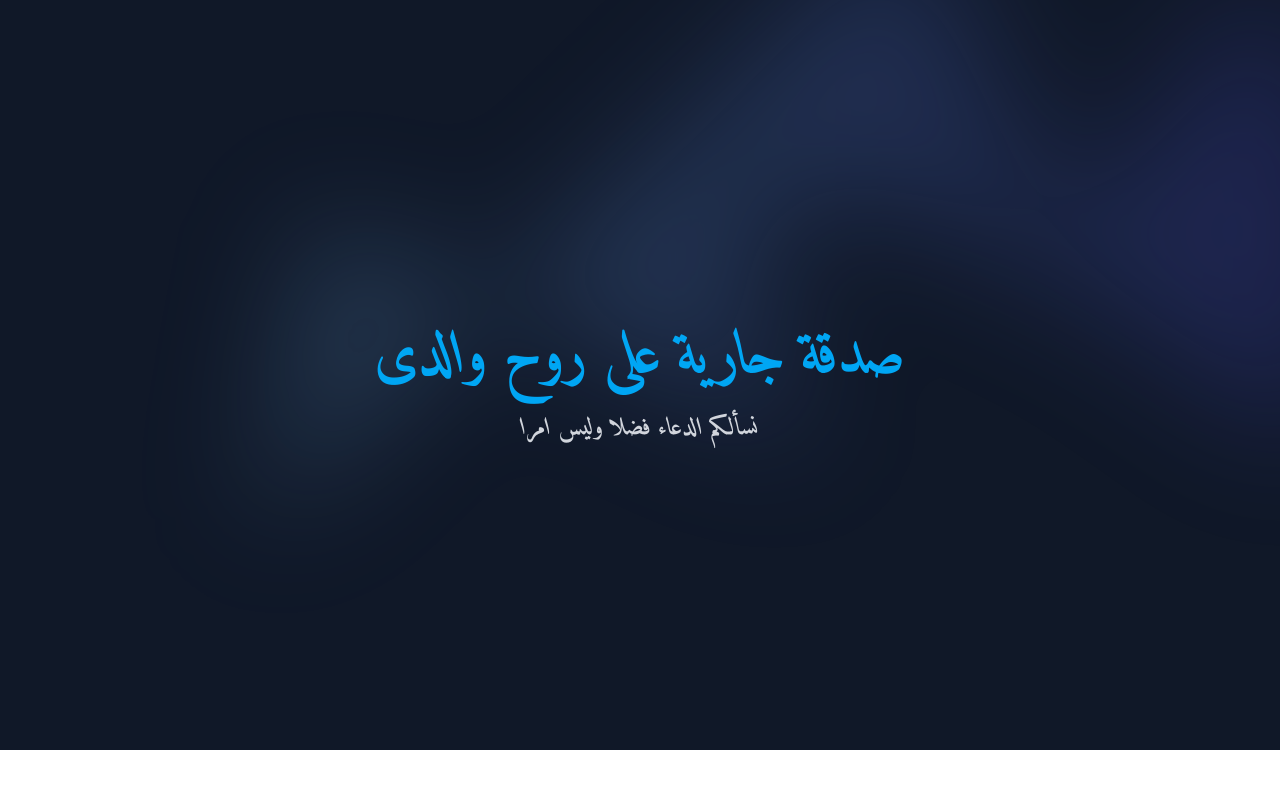
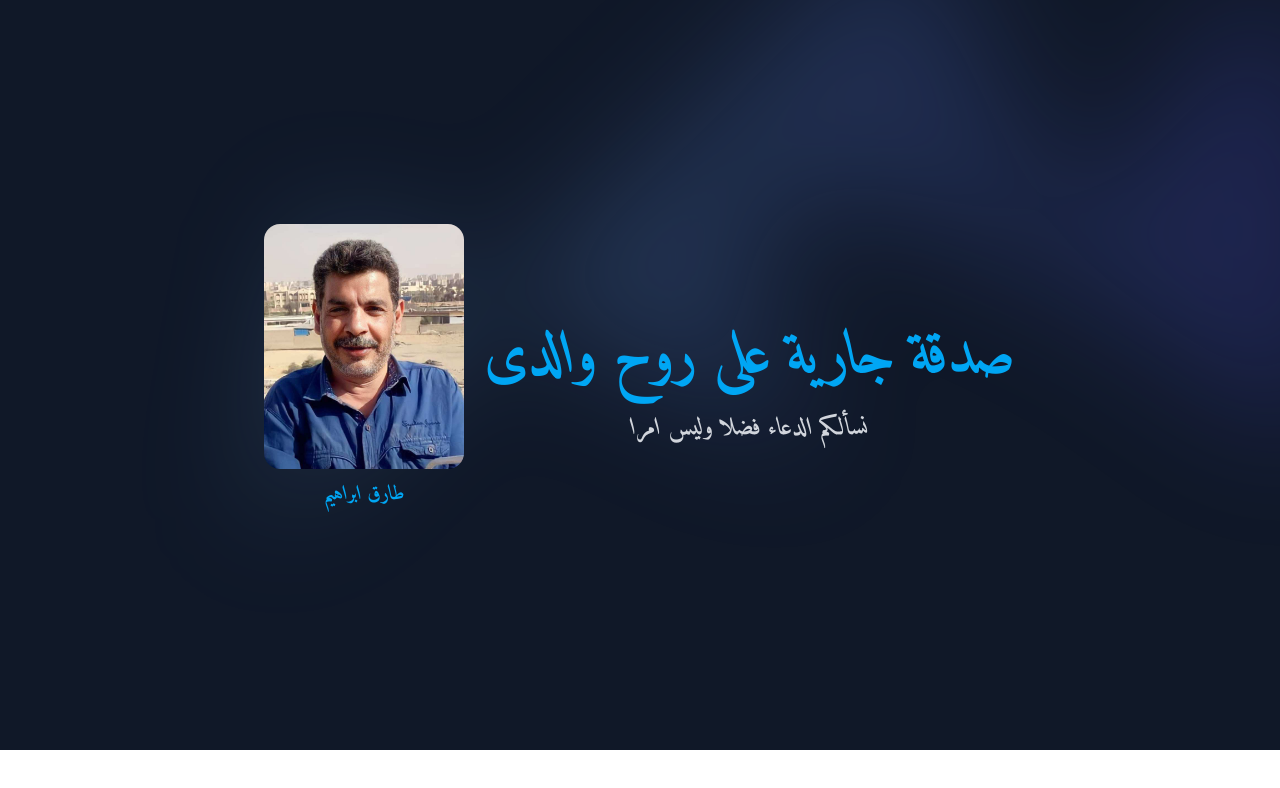
Before and after one commit to Motarek175/Quran, an Angular app: page / in a window 1280 px wide. Shown: the top 788 px of the page. Built offline with nearby package versions, Linux system fonts and the light colour scheme; no server answers.

Commit message:
Prepare for deployment

```diff
--- a/angular.json
+++ b/angular.json
@@ -25,7 +25,8 @@
               },
               {
                 "glob": "**/*",
-                "input": "assets/"
+                "input": "src/assets",
+                "output": "/assets"
               },
               {
                 "glob": "**/*",
--- a/src/app/Components/home/home.component.html
+++ b/src/app/Components/home/home.component.html
@@ -37,16 +37,32 @@
   </div>
   <div class="mt-[-50px] flex h-screen items-center justify-center">
     <div
-      class="max-w-full flex-shrink-0 px-4 text-center lg:mx-0 lg:max-w-3xl lg:pt-8"
+      class="max-w-full flex items-center flex-col md:flex-row justify-center flex-shrink-0 gap-5 text-center lg:mx-0 lg:max-w-3xl lg:pt-8"
     >
+      <div class="text">
         <h1
-        class="mt-10 text-5xl font-bold tracking-tight text-white sm:text-6xl"
+          class="mt-10 flex gap-5 text-5xl font-bold tracking-tight text-white sm:text-6xl"
         >
           <span class="text-sky-500">صدقة جارية على روح والدى</span>
         </h1>
         <p class="mt-6 text-2xl leading-8 text-gray-300">
           نسألكم الدعاء فضلا وليس امرا
         </p>
+      </div>
+      <div class="img">
+        <img
+          src="assets/imgs/Dad.jpg"
+          alt="Dad Image"
+          width="200"
+          height="200"
+          class="rounded-2xl"
+        />
+        <caption
+          class="flex text-sky-500 text-xl mt-3 font-bold justify-center"
+        >
+          طارق ابراهيم
+        </caption>
+      </div>
     </div>
   </div>
 </div>
```
Also changed, not shown: src/assets/imgs/Dad.jpg (added). Lines whose indentation alone changed are shown as unchanged.
